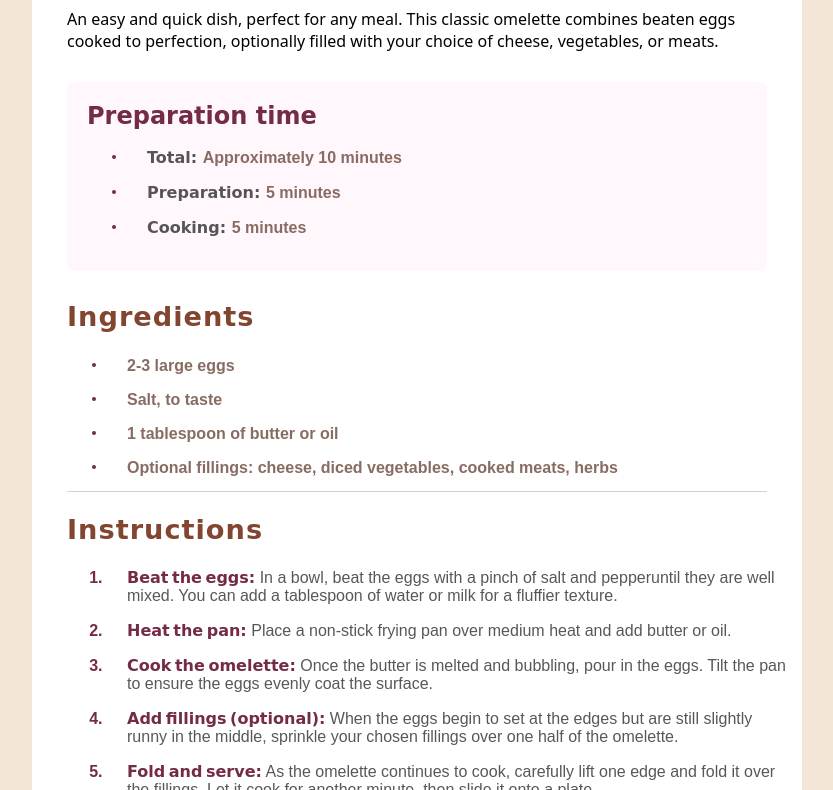
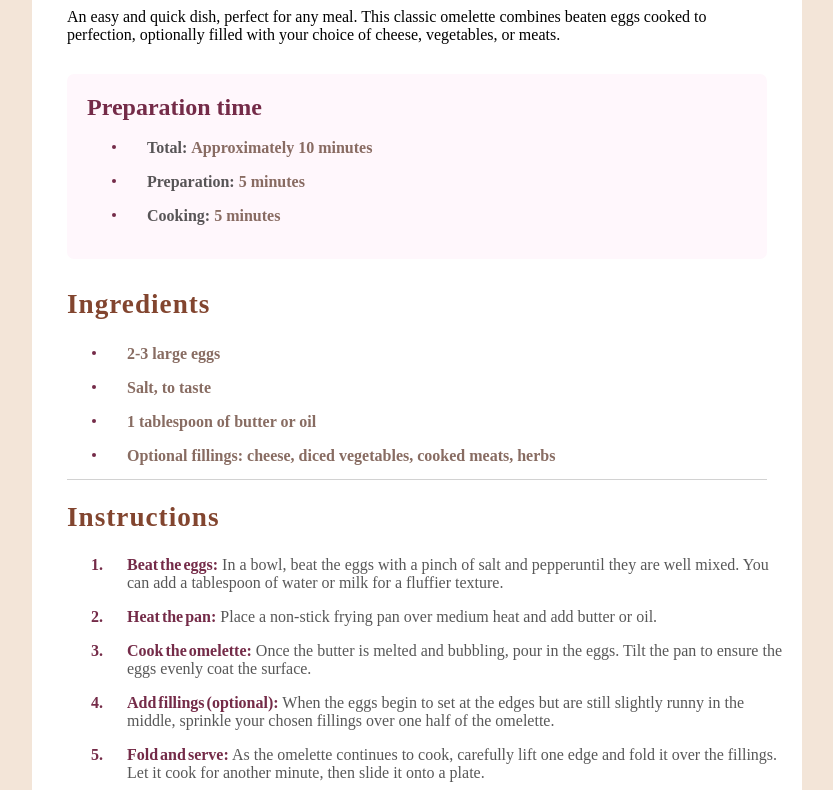
Before and after one commit to AymanAq10/Dish-Recipe-Page, a plain HTML site: page index.html in a window 1280 px wide. Shown: the part 424-1214 px from the top of the page, without its empty margins (223-1056 px from the left). Drawn offline with Linux system fonts and the light colour scheme; a web font is replaced by a local one.

Commit message:
Update index.css

```diff
--- a/index.css
+++ b/index.css
@@ -1,6 +1,20 @@
+@font-face {
+    font-family: outfit;
+    src: url('assets/fonts/outfit/static/Outfit-Regular.ttf');
+}
+
+@font-face {
+    font-family: youngserif;
+    src: url('assets/fonts/young-serif/YoungSerif-Regular.ttf');
+}
+:root{
+    --text-color:#742b48;
+    --paragraph-color:#000000a8;
+}
 body {
     margin: 0;
     box-sizing: border-box;
+    font-family: outfit;
 }
 
 main {
@@ -9,7 +23,6 @@ main {
     background: #fff;
     padding: 35px;
     border-radius: 15px;
-    font-family: system-ui, sans-serif;
 }
 
 .container {
@@ -20,119 +33,121 @@ main {
 
 h1 {
     font-size: 2.2em;
-    font-family: sans-serif;
 }
 
 .Preparation-time {
-    font-family: cursive;
     background: #fff7fc;
     margin: 30px 0px;
     padding: 20px;
     border-radius: 7px;
 }
 
-ul>* {
+ul > * {
     margin: 10px 0;
-    font-family: cursive, sans-serif;
     font-style: normal;
     font-weight: 600;
 }
 
-ul>li>p>strong {
-    color: #000000a8;
-    font-family: cursive;
+ul > li > p > strong {
+    color: var(--paragraph-color);
+
 }
 
-ul>li {
-    color: #742b48;
-    font-family: sans-serif;
+ul > li {
+    color: var(--text-color);
     font-size: 14px;
 }
 
-ol>li {
-    font-family: sans-serif;
+ol > li {
+
     font-style: normal;
     font-weight: 600;
-    color: #742b48;
+    color: var(--text-color);
 }
 
-ol>li>p {
+ol > li > p {
     margin-left: 20px;
     width: 100%;
-    color: #000000a8;
+    color: var(--paragraph-color);
     font-weight: 500;
 }
 
-ol>li>p>strong {
-    color: #742b48;
-    font-family: cursive;
+ol > li > p > strong {
+    color: var(--text-color);
     word-spacing: -2px;
 }
 
-ul>li>p {
+ul > li > p {
     font-size: 16px;
     color: hsl(16deg 26% 35% / 83%);
-    font-family: sans-serif;
     transform: translateY(2.4px);
     margin-left: 20px;
 }
 
-.main-text>p {
+.main-text > p {
     font-weight: 600;
     color: #000000b3;
     font-size: 16px;
 }
 
-.container>main>.img {
+.container > main > .img {
     background: url(./assets/images/image-omelette.jpeg);
     width: 100%;
     height: 260px;
     background-size: cover;
     border-radius: 15px;
     background-position: center;
+    -webkit-border-radius: 15px;
+    -moz-border-radius: 15px;
+    -ms-border-radius: 15px;
+    -o-border-radius: 15px;
 }
 
-.Preparation-time>h2 {
-    color: #742b48;
+.Preparation-time > h2 {
+    color: var(--text-color);
     margin: 0;
 }
 
 section h2 {
     font-size: 1.7em;
     letter-spacing: 1px;
-    font-family: cursive;
     color: #82452f;
 }
 
-.Ingredients~div {
+.Ingredients ~ div {
     border-top: 1px solid #0000002d;
 }
 
-.Nutrition>p~div {
+.Nutrition > p ~ div {
     display: flex;
     justify-content: start;
     align-items: center;
 }
 
-.Nutrition>div:not(div:nth-of-type(1)) {
+.Nutrition > div:not(div:nth-of-type(1)) {
     border-top: 1px solid #eee;
 }
-.Nutrition>p~div>p,
-.Nutrition>p~div>strong {
+
+.Nutrition > p ~ div > p,
+.Nutrition > p ~ div > strong {
     flex: 50%;
     padding: 0 30px;
 }
-.Nutrition>p~div>strong{
+
+.Nutrition > p ~ div > strong {
     color: #82452f;
 }
+
 @media screen and (max-width:576px) {
-.container{
+    .container {
         padding: 0;
     }
+
     main > *:not(.img) {
         margin: 0 35px;
     }
-main{
+
+    main {
         padding: 0;
     }
 
```
Lines whose indentation alone changed are shown as unchanged.
